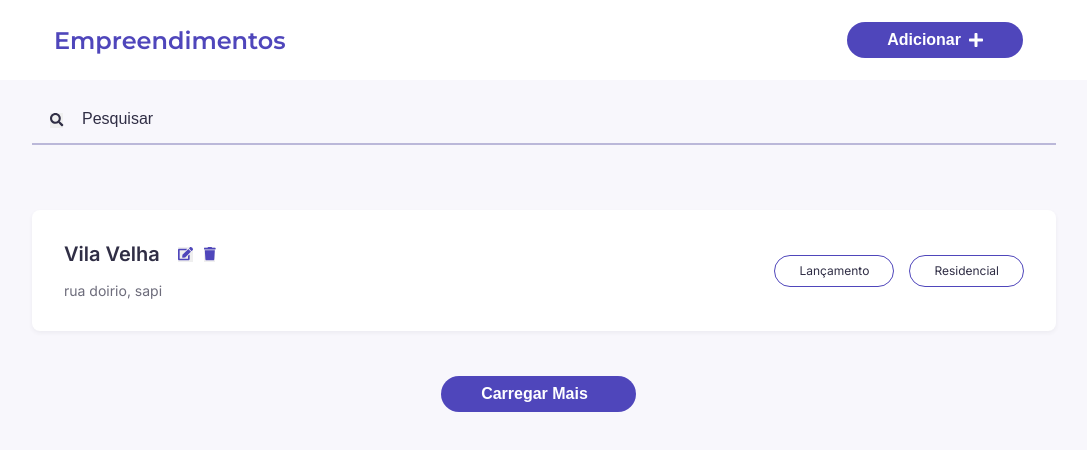
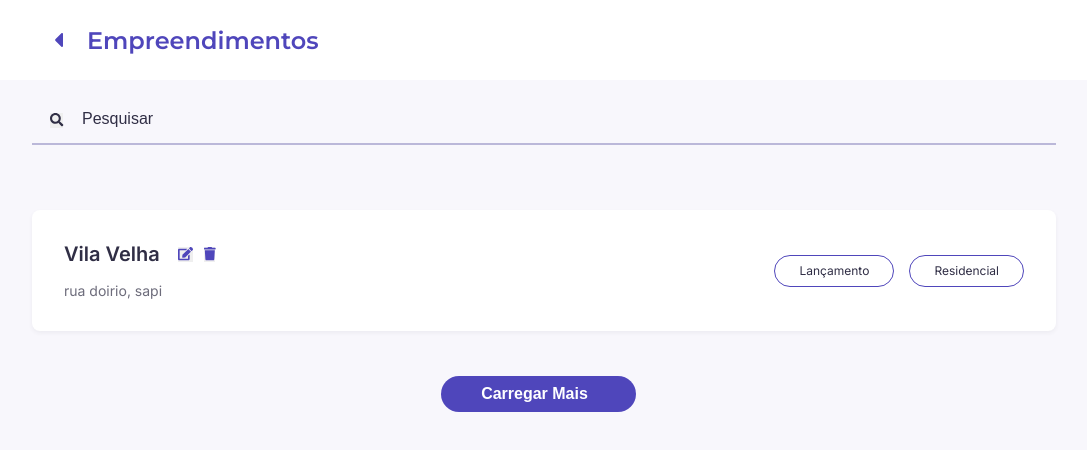
Before and after one commit to henriquecatunda/Frontend-Empre, a Next.js app: page /Home in a window 1280 px wide. Shown: the top 450 px of the page, without its empty margins (96-1183 px from the left). Built offline with nearby package versions, Linux system fonts and the light colour scheme.

Commit message:
refactor: atualização Card e Menu

```diff
--- a/package.json
+++ b/package.json
@@ -12,6 +12,7 @@
     "@fortawesome/free-brands-svg-icons": "^5.15.4",
     "@fortawesome/free-solid-svg-icons": "^5.15.4",
     "@fortawesome/react-fontawesome": "^0.1.16",
+    "axios": "^0.24.0",
     "next": "12.0.4",
     "react": "17.0.2",
     "react-dom": "17.0.2",
--- a/src/components/Card/index.tsx
+++ b/src/components/Card/index.tsx
@@ -1,6 +1,7 @@
 import React from 'react';
-import { ContainerCard, Title, SubTile, BoxText, BoxTag, Box} from "./styles"
+import { ContainerCard, Title, SubTile, BoxText, BoxTag, Box } from "./styles"
 import Tag from '../Tag'
+import Link from 'next/link'
 import { faTrash } from '@fortawesome/free-solid-svg-icons'
 import { faEdit } from '@fortawesome/free-solid-svg-icons'
 import { FontAwesomeIcon } from '@fortawesome/react-fontawesome'
@@ -14,22 +15,26 @@ interface ButtonProps {
   onClickEditar: React.MouseEventHandler<HTMLButtonElement>;
 
 }
-const Card: React.FC<ButtonProps> = ({ title, tagLancamento, tagResidencial,subTile, onClickExcluir, onClickEditar}: ButtonProps) => {
+const Card: React.FC<ButtonProps> = ({ title, tagLancamento, tagResidencial, subTile, onClickExcluir, onClickEditar }: ButtonProps) => {
 
   return (
     <ContainerCard>
       <BoxText>
         <Box>
           <Title>{title} </Title>
+          <Link href={'/Editar'} >
             <button onClick={onClickEditar}> <FontAwesomeIcon icon={faEdit} /> </button>
+          </Link>
+
             <button onClick={onClickExcluir}><FontAwesomeIcon icon={faTrash} /> </button>
+
         </Box>
         <SubTile> {subTile}  </SubTile>
       </BoxText>
 
       <BoxTag>
-                <Tag title={tagLancamento}/>
-                <Tag title={tagResidencial}/>
+        <Tag title={tagLancamento} />
+        <Tag title={tagResidencial} />
       </BoxTag>
     </ContainerCard>
   );
--- a/src/components/Card/styles.tsx
+++ b/src/components/Card/styles.tsx
@@ -60,8 +60,12 @@ export const BoxTag = styled.div`
     align-items: center;
 
     @media (max-width: 425px){
-       width: 105%;
-       margin-top: 20px;
+    width: 100%;
+    height: 70px;
+    margin-top: 20px;
+    flex-direction: column;
+    justify-content: space-between;
+    align-items: center;
     }
 `;
 
--- a/src/components/Menu/index.tsx
+++ b/src/components/Menu/index.tsx
@@ -1,22 +1,44 @@
 import React from 'react';
-import { Container, Title } from "./styles"
+import { Container, Title, Box } from "./styles"
 import Button from "../Button"
 import { IconProp } from '@fortawesome/fontawesome-svg-core';
+import Link from 'next/link'
+import { FontAwesomeIcon } from '@fortawesome/react-fontawesome'
+import { faCaretLeft } from '@fortawesome/free-solid-svg-icons'
+import { useRouter } from 'next/router'
+
 interface ButtonProps {
     titleMenu: string;
     title?: string;
     icon?: IconProp;
     onClick?: React.MouseEventHandler<HTMLButtonElement>;
 }
-const Card: React.FC<ButtonProps> = ({titleMenu,title, icon, onClick}: ButtonProps) => {
+const Card: React.FC<ButtonProps> = ({ titleMenu, title, icon, onClick }: ButtonProps) => {
+
+    const router = useRouter()
 
     return (
         <Container>
-            <Title>
-                {titleMenu}
-            </Title>
 
-            <Button title={title} onClick={onClick} icon={icon} />
+            {router.pathname !== '/' ? (
+                <Link href={'/'} >
+                    <Title style={{cursor:'pointer'}}>
+                        <Box><FontAwesomeIcon icon={faCaretLeft} /></Box>
+                        {titleMenu}
+                    </Title>
+                </Link>
+            ) : (
+                <Title>
+                        {titleMenu}
+                </Title>
+            )}
+
+
+            {router.pathname === '/' ? (
+                <Link href={'/Cadastro'}>
+                    <Button title={title} onClick={onClick} icon={icon} />
+                </Link>
+            ) : ('')}
         </Container>
     );
 };
--- a/src/components/Menu/styles.tsx
+++ b/src/components/Menu/styles.tsx
@@ -32,3 +32,8 @@ export const Title = styled.div`
        font-size: 14px;
     }
 `;
+
+export const Box = styled.div`
+
+    margin-right: 24px;
+`;
```
Also changed, not shown: src/styles/global.tsx (indentation only), 2 other files (tests, documents, lock files or other folders). Lines whose indentation alone changed are shown as unchanged.
